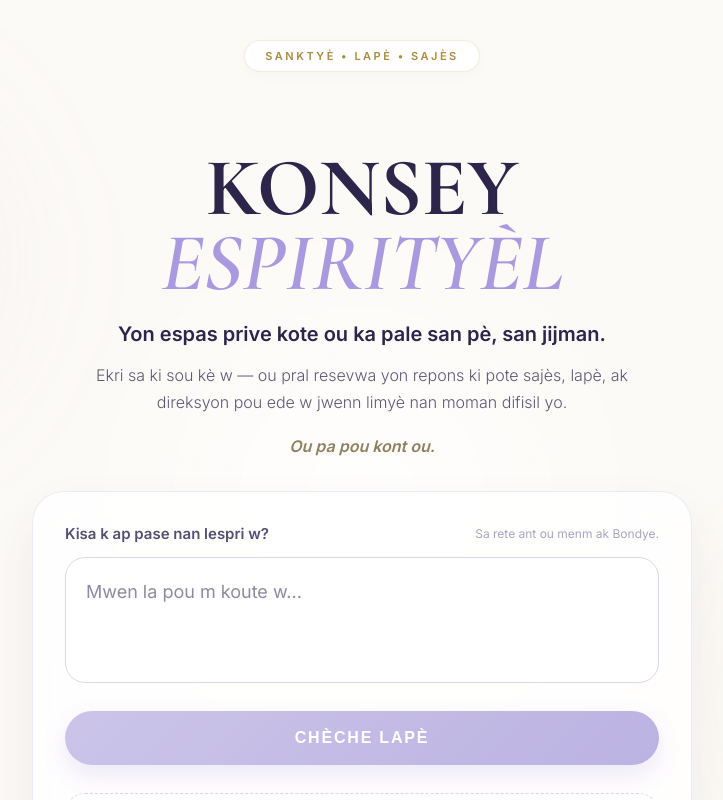
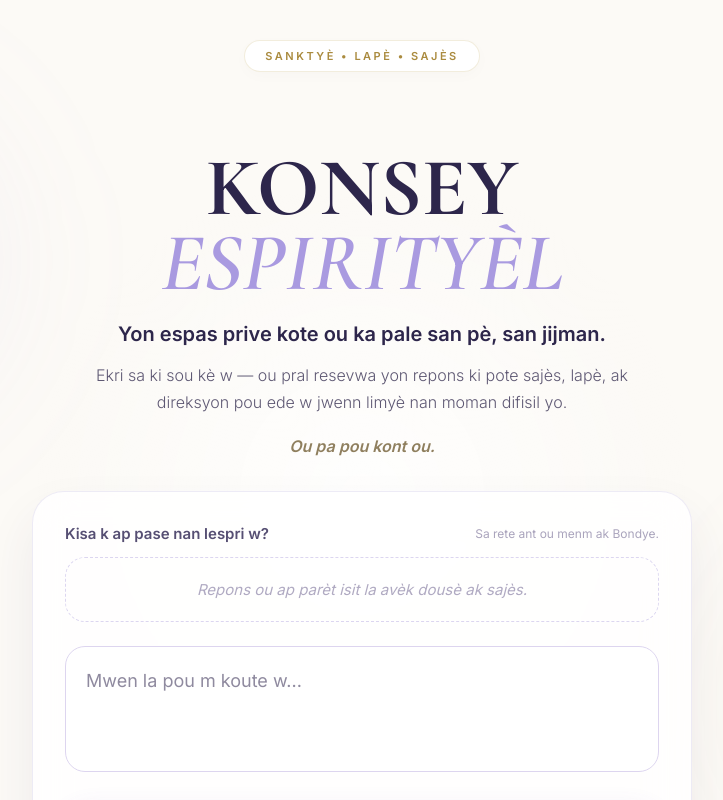
Before and after one commit to spiritcounsel/konsey-esprityel-ai, a Next.js app: page / in a window 1280 px wide. Shown: the top 800 px of the page, without its empty margins (278-1001 px from the left). Built offline with nearby package versions, Linux system fonts and the light colour scheme.

Commit message:
Update index.js

```diff
--- a/pages/index.js
+++ b/pages/index.js
@@ -2,42 +2,52 @@ import { useState, useRef, useEffect } from "react";
 
 export default function Home() {
   const [userInput, setUserInput] = useState("");
-  const [response, setResponse] = useState("");
   const [isLoading, setIsLoading] = useState(false);
   const [isHovered, setIsHovered] = useState(false);
+  const [history, setHistory] = useState([]);
   const textAreaRef = useRef(null);
+  const bottomRef = useRef(null);
 
-  // Auto-expand logic for the text box
   useEffect(() => {
     if (textAreaRef.current) {
       textAreaRef.current.style.height = "auto";
-      textAreaRef.current.style.height =
-        textAreaRef.current.scrollHeight + "px";
+      textAreaRef.current.style.height = textAreaRef.current.scrollHeight + "px";
     }
   }, [userInput]);
 
+  useEffect(() => {
+    bottomRef.current?.scrollIntoView({ behavior: "smooth" });
+  }, [history]);
+
   const handleConsultation = async () => {
-    if (!userInput) return;
+    if (!userInput.trim()) return;
     setIsLoading(true);
-    setResponse("");
+
+    const newHistory = [...history, { role: "user", content: userInput }];
+    setHistory(newHistory);
+    setUserInput("");
 
     try {
       const res = await fetch("/api/chat", {
         method: "POST",
         headers: { "Content-Type": "application/json" },
-        body: JSON.stringify({ message: userInput }),
+        body: JSON.stringify({ messages: newHistory }),
       });
 
       const data = await res.json();
-      if (data.text) {
-        setResponse(data.text);
-      } else {
-        setResponse("Eskize m, mwen pa ka reponn kounye a. Eseye ankò.");
-      }
+      const reply = data.text || "Eskize m, mwen pa ka reponn kounye a. Eseye ankò.";
+      setHistory([...newHistory, { role: "assistant", content: reply }]);
     } catch (error) {
-      setResponse("Gen yon ti pwoblèm teknik. Lapriyè pou nou!");
+      setHistory([...newHistory, { role: "assistant", content: "Gen yon ti pwoblèm teknik. Lapriyè pou nou!" }]);
     } finally {
       setIsLoading(false);
+    }
+  };
+
+  const handleKeyDown = (e) => {
+    if (e.key === "Enter" && !e.shiftKey) {
+      e.preventDefault();
+      handleConsultation();
     }
   };
 
@@ -45,61 +55,23 @@ export default function Home() {
     <div style={styles.container}>
       <style jsx global>{`
         @import url('https://fonts.googleapis.com/css2?family=Cormorant+Garamond:ital,wght@0,600;0,700;1,600&family=Inter:wght@300;400;600&display=swap');
-
-        html, body {
-          margin: 0;
-          padding: 0;
-          background: #fcfaf6;
-          font-family: 'Inter', sans-serif;
-          overflow-x: hidden;
-        }
-
-        * {
-          box-sizing: border-box;
-        }
-
-        textarea::placeholder {
-          color: #8f8a9f;
-        }
-
-        @keyframes fadeUp {
-          from { opacity: 0; transform: translateY(20px); }
-          to { opacity: 1; transform: translateY(0); }
-        }
-
-        @keyframes floatAura {
-          0% { transform: translate(0, 0) scale(1); }
-          50% { transform: translate(15px, -20px) scale(1.03); }
-          100% { transform: translate(0, 0) scale(1); }
-        }
-
-        .response-enter {
-          animation: fadeUp 0.8s ease-out forwards;
-        }
+        html, body { margin: 0; padding: 0; background: #fcfaf6; font-family: 'Inter', sans-serif; overflow-x: hidden; }
+        * { box-sizing: border-box; }
+        textarea::placeholder { color: #8f8a9f; }
+        @keyframes fadeUp { from { opacity: 0; transform: translateY(20px); } to { opacity: 1; transform: translateY(0); } }
+        @keyframes floatAura { 0% { transform: translate(0, 0) scale(1); } 50% { transform: translate(15px, -20px) scale(1.03); } 100% { transform: translate(0, 0) scale(1); } }
+        .msg-enter { animation: fadeUp 0.6s ease-out forwards; }
       `}</style>
 
-      {/* Decorative Auras */}
       <div style={styles.auraLeft} />
       <div style={styles.auraRight} />
       <div style={styles.auraCenter} />
 
       <main style={styles.content}>
         <div style={styles.badge}>SANKTYÈ • LAPÈ • SAJÈS</div>
-
-        <h1 style={styles.title}>
-          KONSEY <br />
-          <span style={styles.titleAccent}>ESPIRITYÈL</span>
-        </h1>
-
-        <p style={styles.subtitle}>
-          Yon espas prive kote ou ka pale san pè, san jijman.
-        </p>
-
-        <p style={styles.explainer}>
-          Ekri sa ki sou kè w — ou pral resevwa yon repons ki pote
-          sajès, lapè, ak direksyon pou ede w jwenn limyè nan moman difisil yo.
-        </p>
-
+        <h1 style={styles.title}>KONSEY <br /><span style={styles.titleAccent}>ESPIRITYÈL</span></h1>
+        <p style={styles.subtitle}>Yon espas prive kote ou ka pale san pè, san jijman.</p>
+        <p style={styles.explainer}>Ekri sa ki sou kè w — ou pral resevwa yon repons ki pote sajès, lapè, ak direksyon pou ede w jwenn limyè nan moman difisil yo.</p>
         <p style={styles.comfortLine}>Ou pa pou kont ou.</p>
 
         <div style={styles.card}>
@@ -108,6 +80,29 @@ export default function Home() {
             <span style={styles.helperText}>Sa rete ant ou menm ak Bondye.</span>
           </div>
 
+          {/* Conversation history */}
+          {history.length > 0 && (
+            <div style={styles.chatHistory}>
+              {history.map((msg, i) => (
+                <div key={i} className="msg-enter" style={msg.role === "user" ? styles.userBubble : styles.assistantBubble}>
+                  {msg.role === "assistant" && <div style={styles.responseHeader}>Yon pawòl pou ou</div>}
+                  <p style={msg.role === "user" ? styles.userText : styles.responseText}>{msg.content}</p>
+                </div>
+              ))}
+              {isLoading && (
+                <div style={styles.assistantBubble}>
+                  <div style={styles.responseHeader}>Yon pawòl pou ou</div>
+                  <p style={{ ...styles.responseText, opacity: 0.5, fontStyle: "italic" }}>M ap koute w...</p>
+                </div>
+              )}
+              <div ref={bottomRef} />
+            </div>
+          )}
+
+          {history.length === 0 && !isLoading && (
+            <div style={styles.placeholderBox}>Repons ou ap parèt isit la avèk dousè ak sajès.</div>
+          )}
+
           <textarea
             ref={textAreaRef}
             style={styles.textArea}
@@ -115,6 +110,7 @@ export default function Home() {
             rows="3"
             value={userInput}
             onChange={(e) => setUserInput(e.target.value)}
+            onKeyDown={handleKeyDown}
           />
 
           <button
@@ -131,19 +127,6 @@ export default function Home() {
           >
             {isLoading ? "M AP KOUTE..." : "CHÈCHE LAPÈ"}
           </button>
-
-          <div>
-            {response ? (
-              <div className="response-enter" style={styles.responseBox}>
-                <div style={styles.responseHeader}>Yon pawòl pou ou</div>
-                <p style={styles.responseText}>{response}</p>
-              </div>
-            ) : (
-              <div style={styles.placeholderBox}>
-                Repons ou ap parèt isit la avèk dousè ak sajès.
-              </div>
-            )}
-          </div>
         </div>
 
         <footer style={styles.footer}>LAFWA • LAPÈ • SAJÈS</footer>
@@ -153,202 +136,30 @@ export default function Home() {
 }
 
 const styles = {
-  container: {
-    minHeight: "100vh",
-    position: "relative",
-    display: "flex",
-    justifyContent: "center",
-    alignItems: "center",
-    padding: "40px 20px",
-  },
-  auraLeft: {
-    position: "absolute",
-    top: "5%",
-    left: "-10%",
-    width: "450px",
-    height: "450px",
-    background: "radial-gradient(circle, rgba(171,153,224,0.15), transparent 70%)",
-    filter: "blur(60px)",
-    animation: "floatAura 18s ease-in-out infinite",
-    pointerEvents: "none",
-  },
-  auraRight: {
-    position: "absolute",
-    bottom: "5%",
-    right: "-10%",
-    width: "450px",
-    height: "450px",
-    background: "radial-gradient(circle, rgba(212,189,125,0.12), transparent 70%)",
-    filter: "blur(60px)",
-    animation: "floatAura 22s ease-in-out infinite reverse",
-    pointerEvents: "none",
-  },
-  auraCenter: {
-    position: "absolute",
-    top: "50%",
-    left: "50%",
-    transform: "translate(-50%, -50%)",
-    width: "100%",
-    maxWidth: "800px",
-    height: "600px",
-    background: "radial-gradient(circle, rgba(255,255,255,0.8), transparent 65%)",
-    pointerEvents: "none",
-  },
-  content: {
-    position: "relative",
-    zIndex: 10,
-    maxWidth: "660px",
-    width: "100%",
-    textAlign: "center",
-    animation: "fadeUp 1.2s cubic-bezier(0.16, 1, 0.3, 1)",
-  },
-  badge: {
-    display: "inline-block",
-    padding: "8px 20px",
-    borderRadius: "100px",
-    background: "#fff",
-    border: "1px solid rgba(197,172,101,0.22)",
-    color: "#aa8b3f",
-    fontSize: "11px",
-    fontWeight: "700",
-    letterSpacing: "2.5px",
-    marginBottom: "24px",
-    boxShadow: "0 4px 15px rgba(0,0,0,0.02)",
-  },
-  title: {
-    fontFamily: "'Cormorant Garamond', serif",
-    fontSize: "clamp(50px, 8vw, 82px)",
-    lineHeight: "0.92",
-    color: "#2D264B",
-    marginBottom: "18px",
-    fontWeight: "700",
-  },
-  titleAccent: {
-    color: "#a99ae0",
-    fontStyle: "italic",
-    fontWeight: "600",
-  },
-  subtitle: {
-    fontSize: "20px",
-    color: "#2D264B",
-    marginBottom: "10px",
-    fontWeight: "600",
-  },
-  explainer: {
-    fontSize: "16px",
-    color: "#5e5873",
-    lineHeight: "1.7",
-    marginBottom: "20px",
-    maxWidth: "560px",
-    marginLeft: "auto",
-    marginRight: "auto",
-    fontWeight: "300",
-  },
-  comfortLine: {
-    color: "#8f7f5e",
-    fontSize: "16px",
-    fontWeight: "600",
-    fontStyle: "italic",
-    marginBottom: "35px",
-  },
-  card: {
-    background: "rgba(255,255,255,0.82)",
-    backdropFilter: "blur(20px)",
-    borderRadius: "32px",
-    padding: "32px",
-    border: "1px solid rgba(133,120,195,0.15)",
-    boxShadow: "0 25px 50px rgba(61,49,103,0.08)",
-    textAlign: "left",
-  },
-  labelRow: {
-    display: "flex",
-    justifyContent: "space-between",
-    alignItems: "center",
-    marginBottom: "14px",
-    flexWrap: "wrap",
-    gap: "10px",
-  },
-  label: {
-    fontSize: "15px",
-    fontWeight: "600",
-    color: "#564f73",
-  },
-  helperText: {
-    fontSize: "12px",
-    color: "#aaa4bc",
-  },
-  textArea: {
-    width: "100%",
-    minHeight: "80px",
-    padding: "20px",
-    borderRadius: "20px",
-    border: "1px solid #ddd5ef",
-    background: "rgba(255,255,255,0.9)",
-    fontSize: "18px",
-    lineHeight: "1.6",
-    fontFamily: "inherit",
-    outline: "none",
-    resize: "none",
-    color: "#353246",
-    marginBottom: "24px",
-    transition: "border-color 0.3s ease, box-shadow 0.3s ease",
-    overflow: "hidden",
-  },
-  button: {
-    width: "100%",
-    padding: "18px",
-    borderRadius: "100px",
-    border: "none",
-    background: "linear-gradient(135deg, #b6acdf 0%, #9e92d6 100%)",
-    color: "#fff",
-    fontSize: "16px",
-    fontWeight: "700",
-    letterSpacing: "1.8px",
-    boxShadow: "0 10px 25px rgba(158,146,214,0.3)",
-    transition: "all 0.4s cubic-bezier(0.175, 0.885, 0.32, 1.275)",
-    marginBottom: "28px",
-  },
-  buttonHover: {
-    transform: "translateY(-2px) scale(1.01)",
-    boxShadow: "0 15px 30px rgba(158,146,214,0.4)",
-  },
-  responseBox: {
-    background: "linear-gradient(to bottom, #ffffff, #f9f7ff)",
-    borderRadius: "22px",
-    padding: "26px",
-    border: "1px solid #eee9f8",
-    borderLeft: "5px solid #d4bd7d",
-    boxShadow: "0 10px 30px rgba(0,0,0,0.02)",
-  },
-  responseHeader: {
-    fontSize: "12px",
-    fontWeight: "700",
-    color: "#b08f43",
-    letterSpacing: "1.5px",
-    textTransform: "uppercase",
-    marginBottom: "10px",
-  },
-  responseText: {
-    fontSize: "17.5px",
-    lineHeight: "1.8",
-    color: "#3f385e",
-    margin: 0,
-  },
-  placeholderBox: {
-    padding: "22px",
-    textAlign: "center",
-    color: "#b0aac2",
-    fontSize: "15px",
-    fontStyle: "italic",
-    border: "1px dashed #dcd6f0",
-    borderRadius: "20px",
-  },
-  footer: {
-    marginTop: "45px",
-    fontSize: "12px",
-    letterSpacing: "6px",
-    color: "#9b9169",
-    fontWeight: "600",
-    opacity: 0.8,
-  },
+  container: { minHeight: "100vh", position: "relative", display: "flex", justifyContent: "center", alignItems: "center", padding: "40px 20px" },
+  auraLeft: { position: "absolute", top: "5%", left: "-10%", width: "450px", height: "450px", background: "radial-gradient(circle, rgba(171,153,224,0.15), transparent 70%)", filter: "blur(60px)", animation: "floatAura 18s ease-in-out infinite", pointerEvents: "none" },
+  auraRight: { position: "absolute", bottom: "5%", right: "-10%", width: "450px", height: "450px", background: "radial-gradient(circle, rgba(212,189,125,0.12), transparent 70%)", filter: "blur(60px)", animation: "floatAura 22s ease-in-out infinite reverse", pointerEvents: "none" },
+  auraCenter: { position: "absolute", top: "50%", left: "50%", transform: "translate(-50%, -50%)", width: "100%", maxWidth: "800px", height: "600px", background: "radial-gradient(circle, rgba(255,255,255,0.8), transparent 65%)", pointerEvents: "none" },
+  content: { position: "relative", zIndex: 10, maxWidth: "660px", width: "100%", textAlign: "center", animation: "fadeUp 1.2s cubic-bezier(0.16, 1, 0.3, 1)" },
+  badge: { display: "inline-block", padding: "8px 20px", borderRadius: "100px", background: "#fff", border: "1px solid rgba(197,172,101,0.22)", color: "#aa8b3f", fontSize: "11px", fontWeight: "700", letterSpacing: "2.5px", marginBottom: "24px", boxShadow: "0 4px 15px rgba(0,0,0,0.02)" },
+  title: { fontFamily: "'Cormorant Garamond', serif", fontSize: "clamp(50px, 8vw, 82px)", lineHeight: "0.92", color: "#2D264B", marginBottom: "18px", fontWeight: "700" },
+  titleAccent: { color: "#a99ae0", fontStyle: "italic", fontWeight: "600" },
+  subtitle: { fontSize: "20px", color: "#2D264B", marginBottom: "10px", fontWeight: "600" },
+  explainer: { fontSize: "16px", color: "#5e5873", lineHeight: "1.7", marginBottom: "20px", maxWidth: "560px", marginLeft: "auto", marginRight: "auto", fontWeight: "300" },
+  comfortLine: { color: "#8f7f5e", fontSize: "16px", fontWeight: "600", fontStyle: "italic", marginBottom: "35px" },
+  card: { background: "rgba(255,255,255,0.82)", backdropFilter: "blur(20px)", borderRadius: "32px", padding: "32px", border: "1px solid rgba(133,120,195,0.15)", boxShadow: "0 25px 50px rgba(61,49,103,0.08)", textAlign: "left" },
+  labelRow: { display: "flex", justifyContent: "space-between", alignItems: "center", marginBottom: "14px", flexWrap: "wrap", gap: "10px" },
+  label: { fontSize: "15px", fontWeight: "600", color: "#564f73" },
+  helperText: { fontSize: "12px", color: "#aaa4bc" },
+  chatHistory: { marginBottom: "24px", display: "flex", flexDirection: "column", gap: "16px", maxHeight: "400px", overflowY: "auto", paddingRight: "4px" },
+  userBubble: { alignSelf: "flex-end", background: "linear-gradient(135deg, #b6acdf 0%, #9e92d6 100%)", borderRadius: "20px 20px 4px 20px", padding: "14px 18px", maxWidth: "85%" },
+  assistantBubble: { background: "linear-gradient(to bottom, #ffffff, #f9f7ff)", borderRadius: "20px 20px 20px 4px", padding: "20px 22px", border: "1px solid #eee9f8", borderLeft: "4px solid #d4bd7d", maxWidth: "95%" },
+  userText: { fontSize: "16px", lineHeight: "1.6", color: "#fff", margin: 0 },
+  responseHeader: { fontSize: "11px", fontWeight: "700", color: "#b08f43", letterSpacing: "1.5px", textTransform: "uppercase", marginBottom: "8px" },
+  responseText: { fontSize: "17px", lineHeight: "1.8", color: "#3f385e", margin: 0 },
+  placeholderBox: { padding: "22px", textAlign: "center", color: "#b0aac2", fontSize: "15px", fontStyle: "italic", border: "1px dashed #dcd6f0", borderRadius: "20px", marginBottom: "24px" },
+  textArea: { width: "100%", minHeight: "80px", padding: "20px", borderRadius: "20px", border: "1px solid #ddd5ef", background: "rgba(255,255,255,0.9)", fontSize: "18px", lineHeight: "1.6", fontFamily: "inherit", outline: "none", resize: "none", color: "#353246", marginBottom: "24px", transition: "border-color 0.3s ease, box-shadow 0.3s ease", overflow: "hidden" },
+  button: { width: "100%", padding: "18px", borderRadius: "100px", border: "none", background: "linear-gradient(135deg, #b6acdf 0%, #9e92d6 100%)", color: "#fff", fontSize: "16px", fontWeight: "700", letterSpacing: "1.8px", boxShadow: "0 10px 25px rgba(158,146,214,0.3)", transition: "all 0.4s cubic-bezier(0.175, 0.885, 0.32, 1.275)", marginBottom: "0" },
+  buttonHover: { transform: "translateY(-2px) scale(1.01)", boxShadow: "0 15px 30px rgba(158,146,214,0.4)" },
+  footer: { marginTop: "45px", fontSize: "12px", letterSpacing: "6px", color: "#9b9169", fontWeight: "600", opacity: 0.8 },
 };
```
